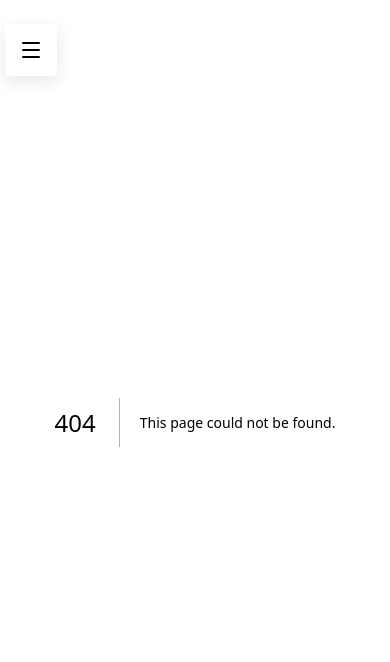
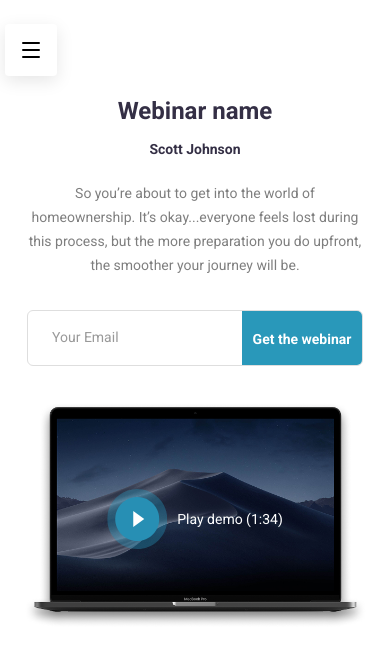
Before and after one commit to 97Maykel97/mortgage, a Next.js app: page /webinar in a window 390 px wide. Before the commit this address had no page. Shown: the top 662 px of the page. Built offline with nearby package versions, Linux system fonts and the light colour scheme.

Commit message:
feat(webinar): add responsive webinar hero section

```diff
--- /dev/null
+++ b/src/app/webinar/page.module.scss
@@ -0,0 +1,168 @@
+.header {
+	position: relative;
+	width: 100%;
+	min-height: 110px;
+	padding: 24px 0 24px 100px;
+	background: #fff;
+}
+
+.header::after {
+	position: absolute;
+	top: 0;
+	right: 0;
+	z-index: 0;
+	width: 545px;
+	height: 540px;
+	background: #278fb4;
+	content: '';
+}
+
+.logo {
+	display: block;
+	width: 240px;
+}
+
+.wrapper {
+	display: flex;
+	align-items: center;
+	justify-content: space-between;
+}
+
+.webinarForm {
+	--info-column: 1;
+	--info-columns: minmax(0, 1fr);
+	width: 549px;
+	max-width: 100%;
+	background: inherit;
+	flex: 0 0 549px;
+}
+
+.image {
+	display: block;
+	width: 100%;
+	max-width: 648px;
+	height: auto;
+	object-fit: contain;
+}
+
+.media {
+	position: relative;
+	display: flex;
+	justify-content: center;
+	width: 648px;
+	min-width: 0;
+	max-width: 100%;
+	flex: 1 1 648px;
+}
+
+.play {
+	position: absolute;
+	top: 50%;
+	left: 50%;
+	display: flex;
+	align-items: center;
+	gap: 16px;
+	color: #fff;
+	transform: translate(-50%, -50%);
+	white-space: nowrap;
+}
+
+@media (max-width: 1200px) {
+	.header::after {
+		display: none;
+	}
+
+	.wrapper {
+		flex-direction: column;
+		align-items: center;
+		gap: 32px;
+		padding-bottom: 48px;
+	}
+
+	.webinarForm {
+		width: 100%;
+		max-width: 549px;
+		min-height: 0;
+		padding-top: 0;
+		text-align: center;
+		flex: none;
+	}
+
+	.webinarForm > div {
+		min-height: 0;
+	}
+
+	.webinarForm h2 {
+		margin-top: 15px;
+	}
+
+	.media {
+		width: 100%;
+		max-width: 648px;
+		flex: none;
+	}
+}
+
+@media (max-width: 992px) {
+	.logo {
+		display: none;
+	}
+
+	.media {
+		margin-top: 15px;
+	}
+
+	.webinarForm {
+		width: 100%;
+		max-width: 549px;
+	}
+}
+
+@media (max-width: 768px) {
+	.header {
+		min-height: 96px;
+		padding: 22px 16px 22px 80px;
+	}
+
+	.logo {
+		width: 190px;
+	}
+
+	.image {
+		width: 100%;
+		max-width: 100%;
+		height: auto;
+	}
+
+	.wrapper {
+		gap: 24px;
+		padding-bottom: 32px;
+	}
+
+	.webinarForm {
+		max-width: 100%;
+	}
+}
+
+@media (max-width: 480px) {
+	.header {
+		min-height: 84px;
+		padding: 20px 12px 20px 72px;
+	}
+
+	.logo {
+		width: min(180px, calc(100vw - 88px));
+	}
+
+	.wrapper {
+		gap: 20px;
+		padding-right: 12px;
+		padding-bottom: 24px;
+		padding-left: 12px;
+	}
+
+	.play {
+		gap: 10px;
+		font-size: 14px;
+	}
+}
--- /dev/null
+++ b/src/app/webinar/page.tsx
@@ -0,0 +1,44 @@
+import Image from 'next/image';
+
+import Container from '@/components/common/Container';
+import InfoFormSection from '@/components/common/InfoFormSection';
+import Logo from '@/components/common/Logo';
+import PlayButton from '@/components/common/PlayButton';
+
+import styles from './page.module.scss';
+
+function WebinarPage() {
+	return (
+		<main>
+			<header className={styles.header}>
+				<Logo className={styles.logo} />
+			</header>
+
+			<Container className={styles.wrapper}>
+				<InfoFormSection
+					title='Webinar name'
+					author='Scott Johnson'
+					description='So you’re about to get into the world of homeownership. It’s okay...everyone feels lost during this process, but the more preparation you do upfront, the smoother your journey will be.'
+					buttonText='Get the webinar'
+					className={styles.webinarForm}
+				/>
+
+				<div className={styles.media}>
+					<Image
+						className={styles.image}
+						src='/webinar-video.png'
+						alt='Webinar preview'
+						width={648}
+						height={404}
+					/>
+					<div className={styles.play}>
+						<PlayButton label='Play webinar' />
+						<time dateTime='PT1M34S'>Play demo (1:34)</time>
+					</div>
+				</div>
+			</Container>
+		</main>
+	);
+}
+
+export default WebinarPage;
--- a/src/components/common/Burger/Burger.tsx
+++ b/src/components/common/Burger/Burger.tsx
@@ -56,6 +56,23 @@ function Burger() {
 		};
 	}, []);
 
+	useEffect(() => {
+		if (!isOpen) {
+			return;
+		}
+
+		const previousBodyOverflow = document.body.style.overflow;
+		const previousHtmlOverflow = document.documentElement.style.overflow;
+
+		document.body.style.overflow = 'hidden';
+		document.documentElement.style.overflow = 'hidden';
+
+		return () => {
+			document.body.style.overflow = previousBodyOverflow;
+			document.documentElement.style.overflow = previousHtmlOverflow;
+		};
+	}, [isOpen]);
+
 	const toggleMenu = () => {
 		setIsOpen(currentValue => !currentValue);
 	};
--- a/src/components/common/InfoFormSection/InfoFormSection.module.scss
+++ b/src/components/common/InfoFormSection/InfoFormSection.module.scss
@@ -6,12 +6,12 @@
 
 .content {
 	display: grid;
-	grid-template-columns: repeat(2, minmax(0, 1fr));
+	grid-template-columns: var(--info-columns, repeat(2, minmax(0, 1fr)));
 	min-height: 360px;
 }
 
 .info {
-	grid-column: 2;
+	grid-column: var(--info-column, 2);
 	max-width: 720px;
 	padding-top: 40px;
 }
--- a/src/components/common/InfoFormSection/InfoFormSection.tsx
+++ b/src/components/common/InfoFormSection/InfoFormSection.tsx
@@ -11,6 +11,7 @@ type InfoFormSectionProps = {
 	author?: string;
 	description: string;
 	buttonText: string;
+	className?: string;
 };
 
 const emailPattern =
@@ -33,6 +34,7 @@ function InfoFormSection({
 	author,
 	description,
 	buttonText,
+	className,
 }: InfoFormSectionProps) {
 	const [error, setError] = useState('');
 	const [success, setSuccess] = useState(false);
@@ -61,7 +63,7 @@ function InfoFormSection({
 	}
 
 	return (
-		<section className={styles.section}>
+		<section className={`${styles.section} ${className ?? ''}`.trim()}>
 			<Container className={styles.content}>
 				<div className={styles.info}>
 					<h2 className={styles.title}>{title}</h2>
```
Also changed, not shown: public/webinar-video.png (added).
